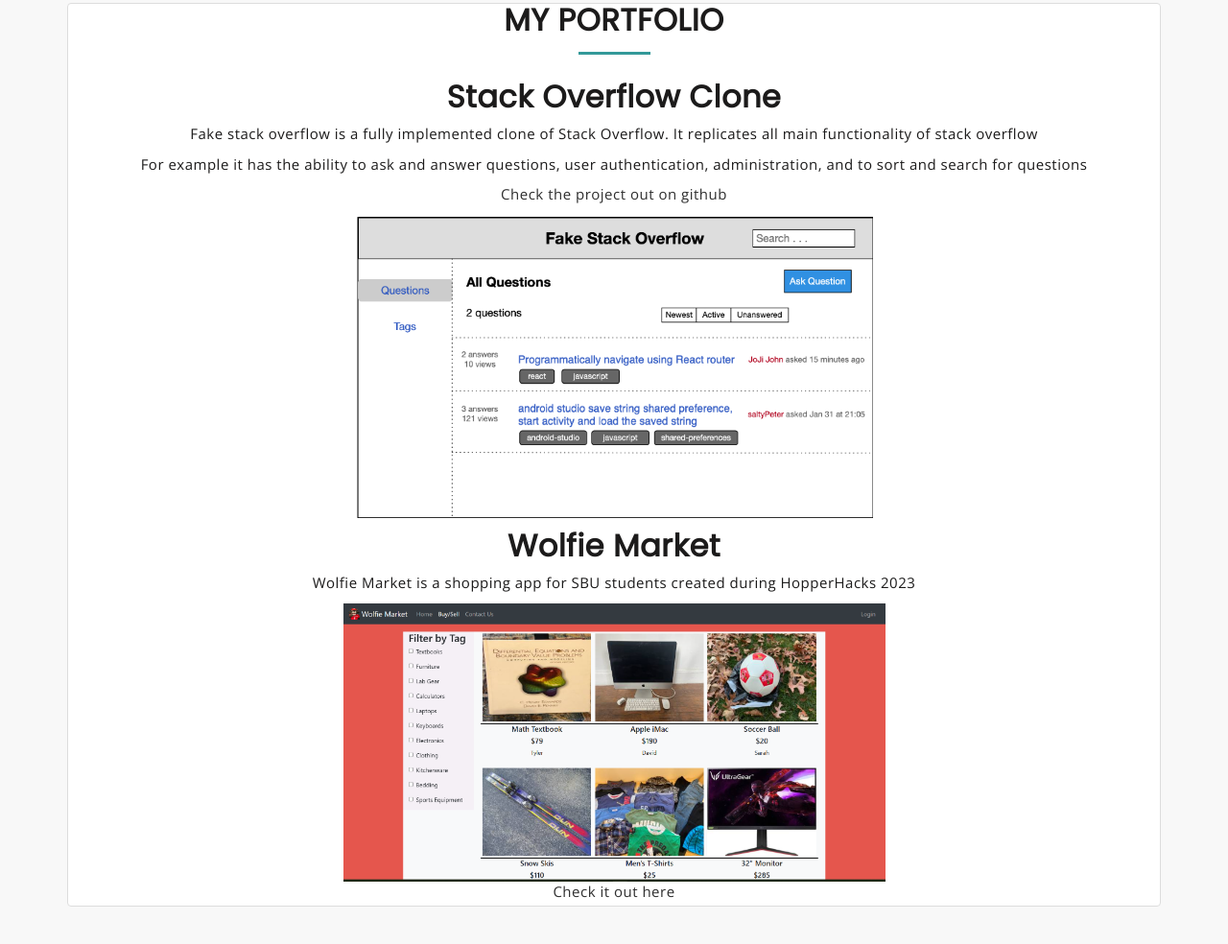
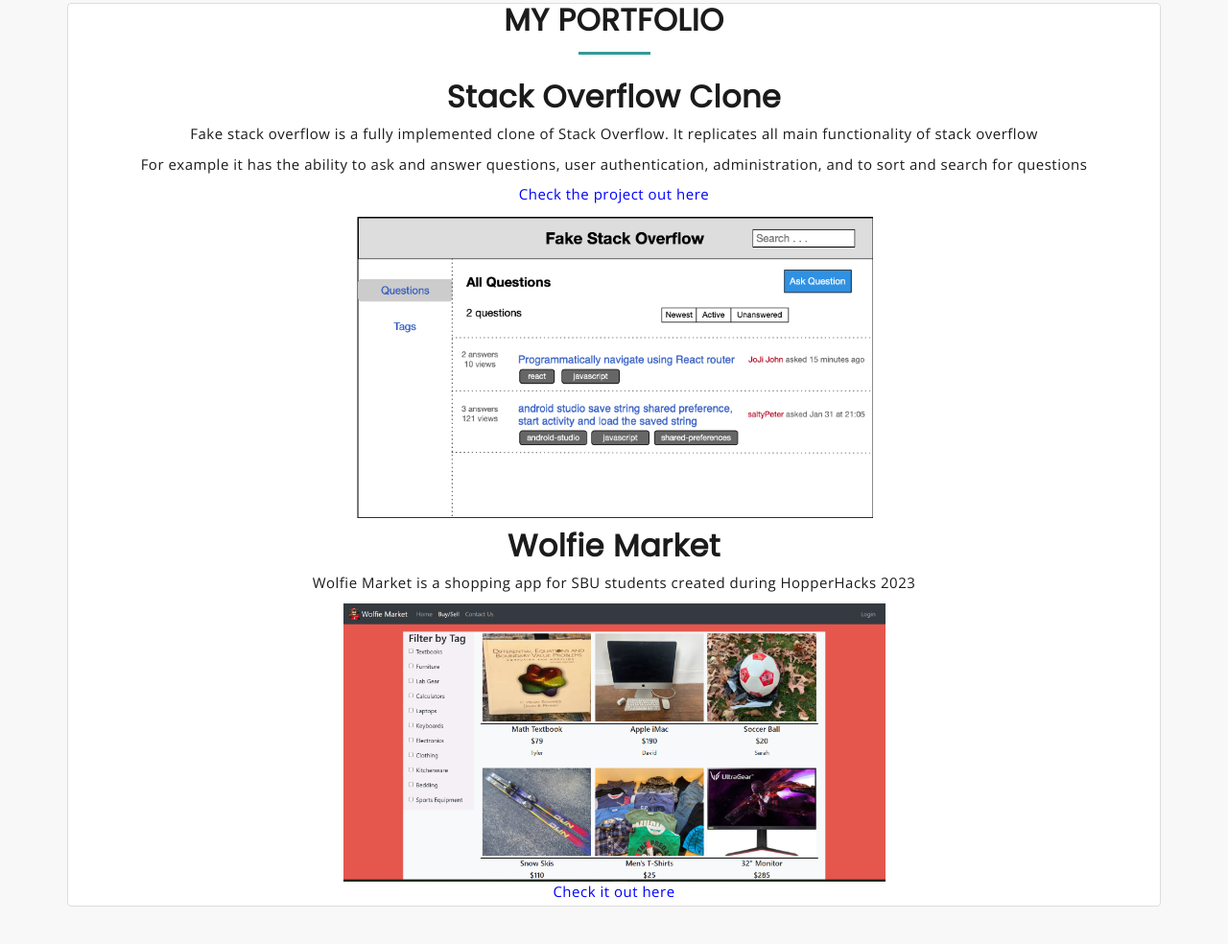
Before and after one commit to Ifore134/Ifore134.github.io, a plain HTML site: page index.html in a window 1280 px wide. Shown: the part 2165-3149 px from the top of the page at 96% size. Drawn offline with nearby package versions, Linux system fonts and the light colour scheme.

Commit message:
Link Coloring

```diff
--- a/index.html
+++ b/index.html
@@ -311,7 +311,7 @@
 										<h2>Stack Overflow Clone</h2>
 										<p>Fake stack overflow is a fully implemented clone of Stack Overflow. It replicates all main functionality of stack overflow</p>
 										<p> For example it has the ability to ask and answer questions, user authentication, administration, and to sort and search for questions</p>
-										<a href="https://github.com/Ifore134/Ifore134.github.io" class="ThumbSubLink">Check the project out on github</a>
+										<a href="https://github.com/Ifore134/Ifore134.github.io" class="ThumbSubLink">Check the project out here</a>
 										<img src="assets/images/portfolio/fake-so.png" alt="image">
 
 									</div>
--- a/style.css
+++ b/style.css
@@ -1408,3 +1408,6 @@ button:focus {
 
 
 }
+.ThumbSubLink{
+	color: blue;
+}
```
